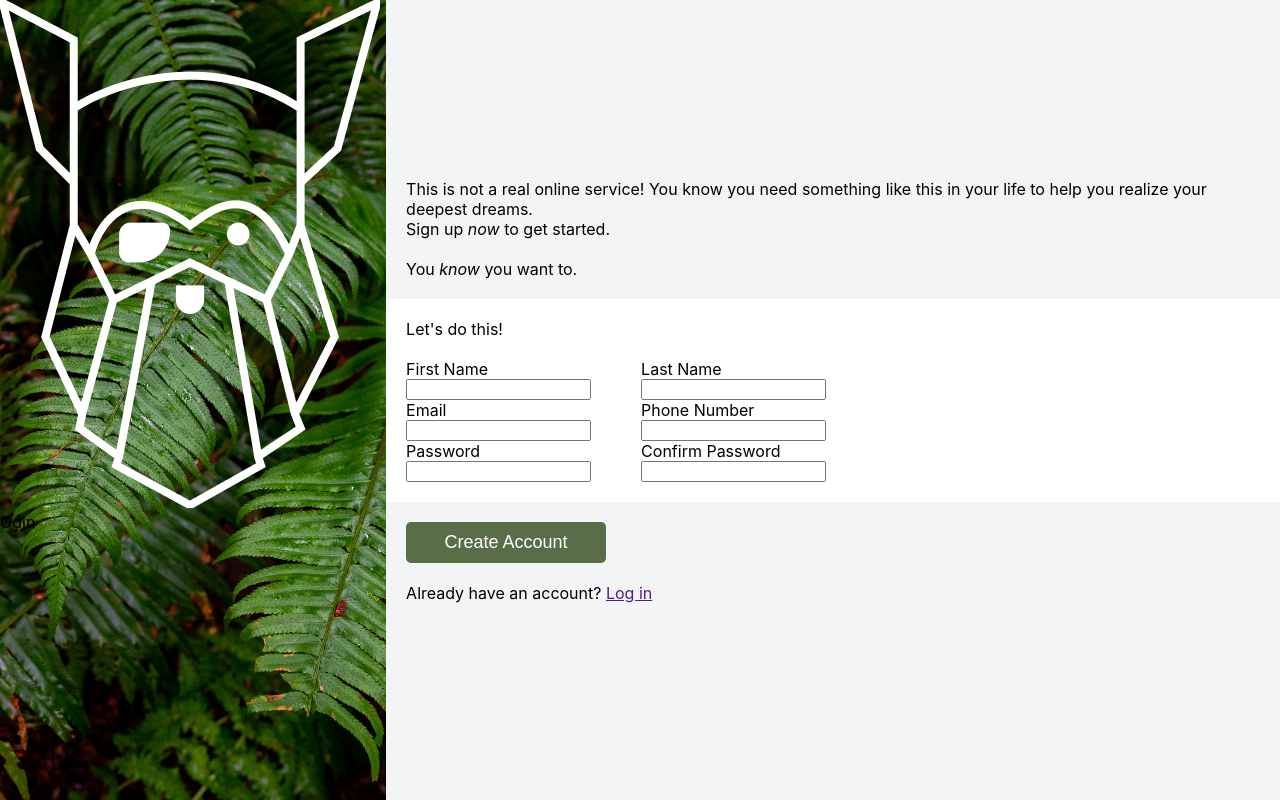
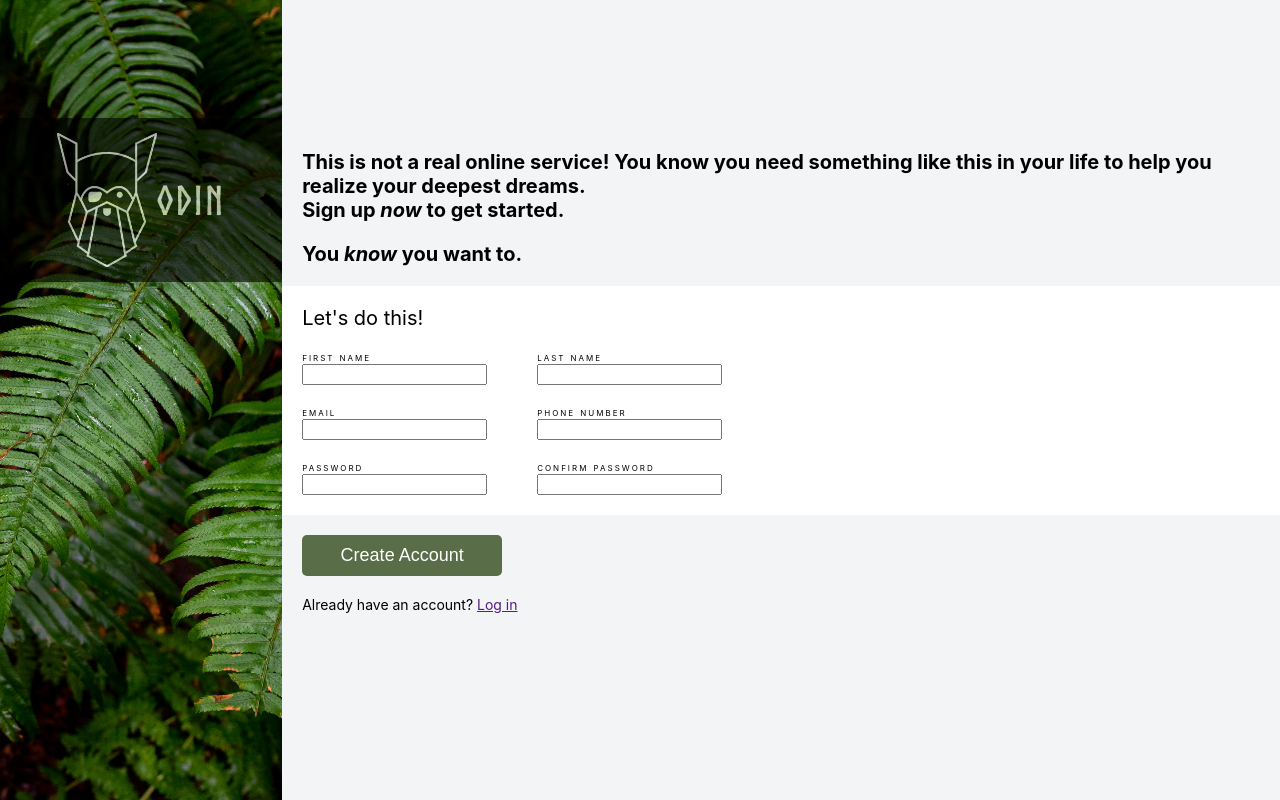
Before and after one commit to SarGGar/odin-sign-up-form, a plain HTML site: page index.html in a window 1280 px wide. Drawn offline with Linux system fonts and the light colour scheme.

Commit message:
complete sign up form front end

```diff
--- a/index.html
+++ b/index.html
@@ -11,9 +11,9 @@
     <body>
         <div class="container">
             <div class="header">
-                <div>
+                <div class="header-detail">
                     <img src="odin-lined.png" alt="Odin logo">
-                    Odin
+                    <div>Odin</div>
                 </div>
             </div>
             <div class="main">
@@ -29,31 +29,31 @@
                     <form action="post">
                         <div class="input-col">
                             <div class="form-input">
-                                <label for="first-name">First Name</label>
+                                <label for="first-name">first name</label>
                                 <input type="text" id="first-name" name="first-name">
                             </div>
                             <div class="form-input">
-                                <label for="email">Email</label>
+                                <label for="email">email</label>
                                 <input type="email" id="email" name="email">
                             </div>
                             <div class="form-input">
-                                <label for="password">Password</label>
-                                <input type="password" id="password" name="password">
+                                <label for="password">password</label>
+                                <input type="password" id="password" name="password" pattern=".{8,}">
                             </div>
                         </div>
 
                         <div class="input-col">
                             <div class="form-input">
-                                <label for="last-name">Last Name</label>
+                                <label for="last-name">last name</label>
                                 <input type="text" id="last-name" name="last-name">
                             </div>
                             <div class="form-input">
-                                <label for="phone-number">Phone Number</label>
+                                <label for="phone-number">phone number</label>
                                 <input type="tel" id="phone-number" name="phone-number">
                             </div>
                             <div class="form-input">
-                                <label for="confirm-password">Confirm Password</label>
-                                <input type="password" id="confirm-password" name="confirm-password">
+                                <label for="confirm-password">confirm password</label>
+                                <input type="password" id="confirm-password" name="confirm-password" pattern=".{8,}">
                             </div>
                         </div>
                     </form>
--- a/styles.css
+++ b/styles.css
@@ -1,3 +1,8 @@
+@font-face {
+    font-family: norse-bold;
+    src: url(Norse-Bold.otf);
+  }
+
 :root {
     --gray-color: rgb(243 244 246);
     --green-color: #596D48;
@@ -13,10 +18,43 @@ input, label {
     display: block;
 }
 
+input:invalid {
+    border-color: red;
+}
+
+input:focus {
+    background-color: lightblue;
+}
+
 .header {
     background-image: url("halie-west-25xggax4bSA-unsplash.jpg");
     background-position: center;
     background-size: cover;
+    min-width: 250px;
+    width: 350px;
+    display: flex;
+    flex-direction: column;
+    justify-content: center;
+}
+
+.header-detail {
+    background-color: black;
+    opacity: 0.6;
+    color: white;
+    display: flex;
+    justify-content: center;
+    align-items: center;
+    font-family: norse-bold;
+    font-size: 40px;
+    font-weight: bold;
+    letter-spacing: 2px;
+    position: relative;
+    bottom:200px;
+    padding: 15px;
+}
+
+img {
+    width:100px;
 }
 
 .main {
@@ -28,6 +66,15 @@ input, label {
 form {
     display: flex;
     gap: 50px;
+    font-size: 11px;
+    font-variant: small-caps;
+    letter-spacing: 2px;
+}
+
+.input-col {
+    display: flex;
+    flex-direction: column;
+    gap: 20px;
 }
 
 div[class^="section-"] {
@@ -45,13 +92,19 @@ div[class^="section-"] {
 .section-1 {
     justify-content: flex-end;
 }
-.section-1 {
-    justify-content: flex-end;
-}
 
 p {
     margin:0px;
     padding:0px;
+    font-size: 20px;
+}
+
+.section-1 p {
+    font-weight: bold;
+}
+
+.section-3 p {
+    font-size: 14px;
 }
 
 .container {
```
Also changed, not shown: Norse-Bold.otf (added).
